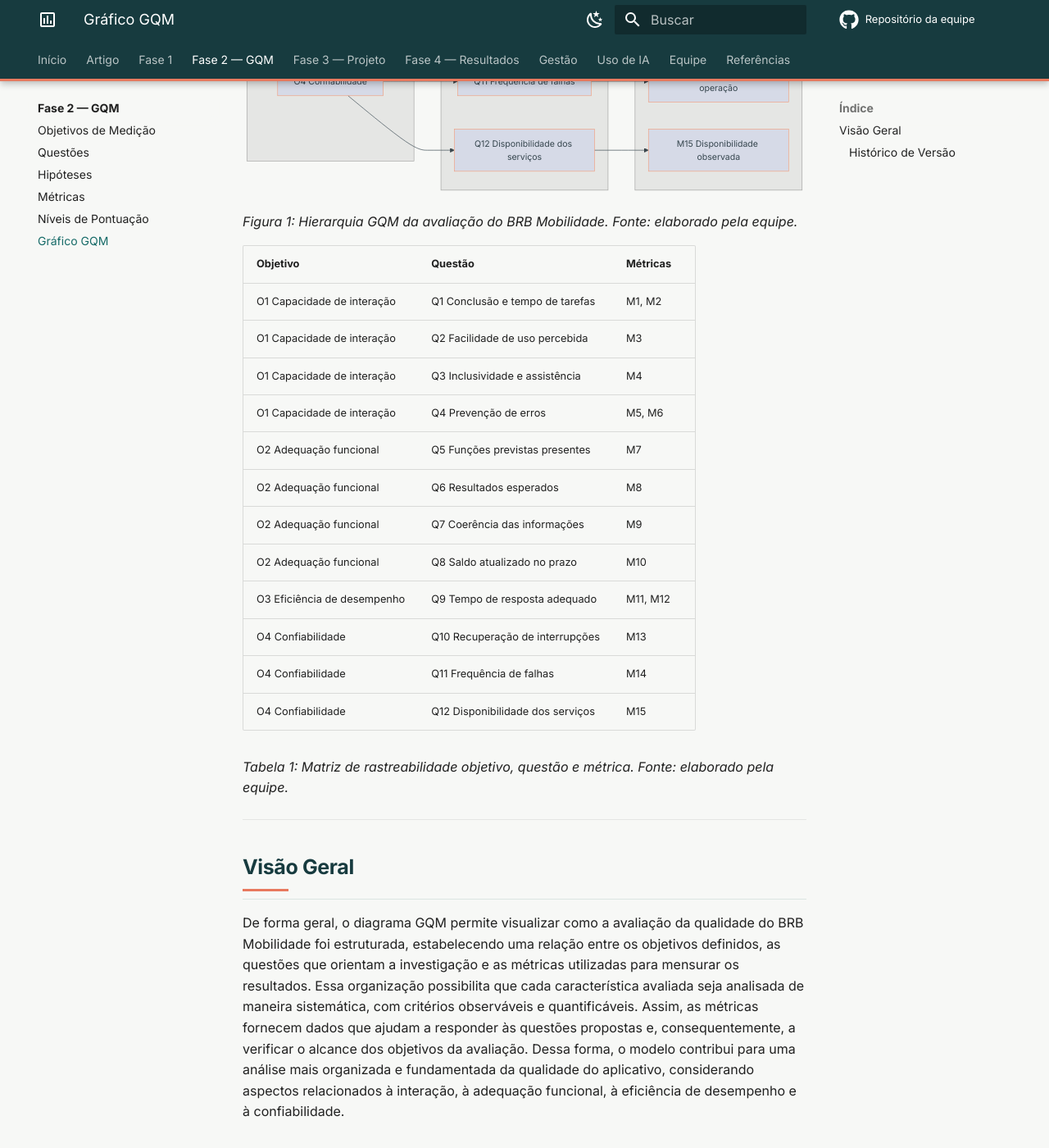
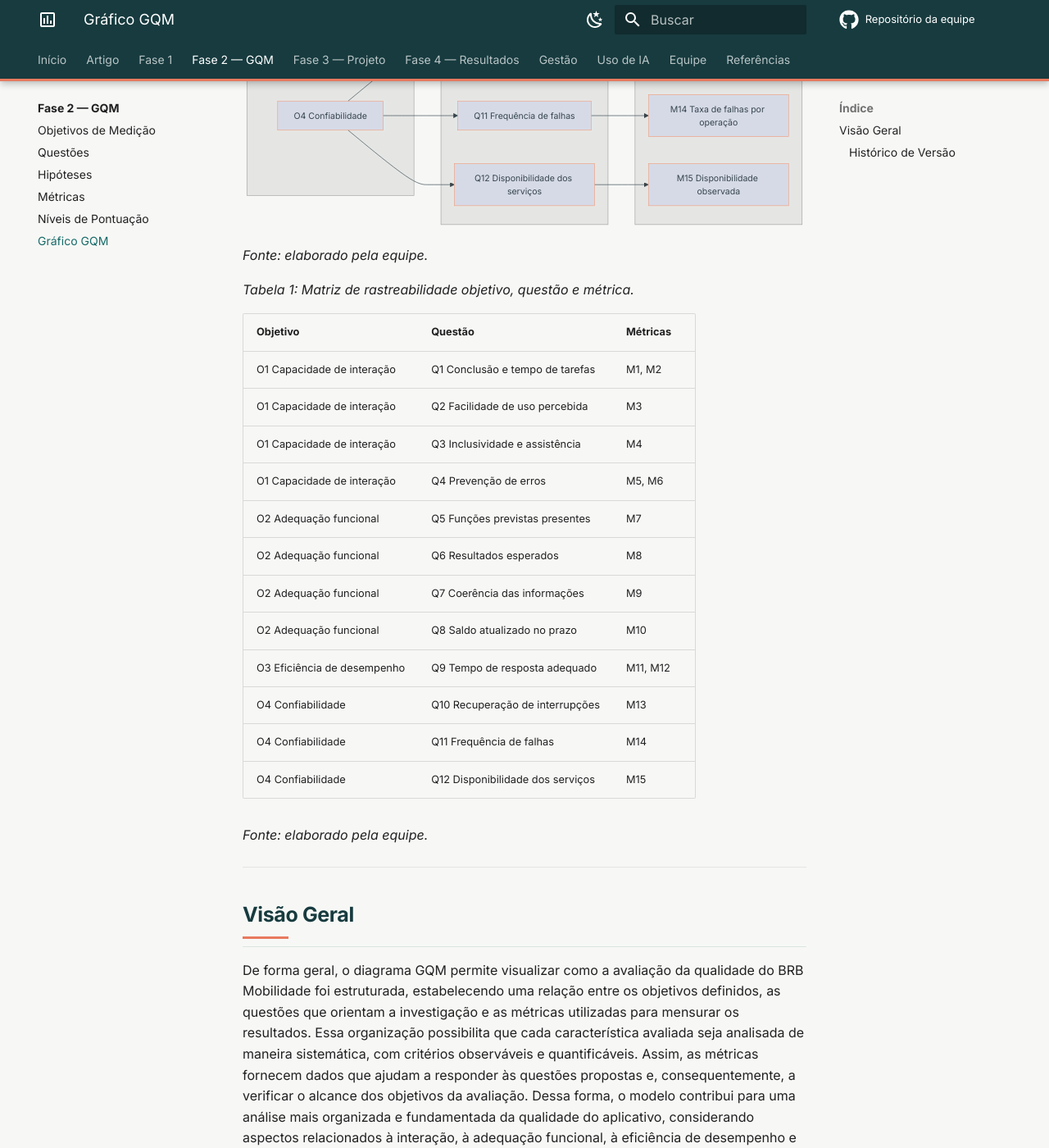
Before and after one commit to FCTE-Qualidade-de-Software-1/2026-2_T01_RUTH_LICHTERMAN, an MkDocs documentation site: the page built from docs/fase-2/grafico-gqm.md, in a window 1280 px wide and 1400 px high, scrolled down 1329 px. Shown: the whole window at 82% size. Built offline with MkDocs 1.6.1 and Material for MkDocs 9.7.7, drawn with Linux system fonts in a browser that asks for light colours; comment, search, counter and statistics services are not loaded; some of the changed lines change nothing that is shown; some of the changed text lies outside the part shown.

Commit message:
docs: adiciona texto alternativo ao diagrama e realiza pequenos ajustes

````diff
--- a/docs/fase-2/grafico-gqm.md
+++ b/docs/fase-2/grafico-gqm.md
@@ -2,8 +2,18 @@
 
 A Figura 1 mostra a hierarquia completa da avaliação: quatro [objetivos](objetivos.md) (nível conceitual), doze [questões](questoes.md) (nível operacional) e quinze [métricas](metricas.md) (nível quantitativo). A Tabela 1, logo abaixo, traz a mesma hierarquia em texto.
 
+*Figura 1: Hierarquia GQM da avaliação do BRB Mobilidade.*
+
 ```mermaid
 flowchart LR
+    accTitle: Estrutura GQM da avaliação, de objetivos a métricas
+    accDescr {
+        Fluxograma da esquerda para a direita com três níveis: objetivos (conceitual), questões (operacional) e métricas (quantitativo). Cada objetivo se desdobra em questões, e cada questão em métricas.
+        O1, Capacidade de interação, tem quatro questões. Q1, conclusão e tempo de tarefas, mede M1 taxa de conclusão de tarefas e M2 razão de tempo por tarefa. Q2, facilidade de uso percebida, mede M3 pontuação SUS. Q3, inclusividade e assistência, mede M4 checklist de acessibilidade. Q4, prevenção de erros, mede M5 erros por tarefa e M6 tratamento de entradas inválidas.
+        O2, Adequação funcional, tem quatro questões. Q5, funções previstas presentes, mede M7 completude funcional. Q6, resultados esperados, mede M8 corretude funcional. Q7, coerência das informações, mede M9 divergências entre informações. Q8, saldo atualizado no prazo, mede M10 saldo atualizado em até 60 segundos.
+        O3, Eficiência de desempenho, tem uma questão. Q9, tempo de resposta adequado, mede M11 tempo médio de resposta e M12 degradação em rede limitada.
+        O4, Confiabilidade, tem três questões. Q10, recuperação de interrupções, mede M13 taxa de recuperação após falha. Q11, frequência de falhas, mede M14 taxa de falhas por operação. Q12, disponibilidade dos serviços, mede M15 disponibilidade observada.
+    }
     subgraph C["Nível conceitual (objetivos)"]
         direction TB
         O1["O1 Capacidade de interação"]
@@ -62,7 +72,9 @@
     Q12 --> M15
 ```
 
-*Figura 1: Hierarquia GQM da avaliação do BRB Mobilidade. Fonte: elaborado pela equipe.*
+*Fonte: elaborado pela equipe.*
+
+*Tabela 1: Matriz de rastreabilidade objetivo, questão e métrica.*
 
 | Objetivo | Questão | Métricas |
 | :--- | :--- | :--- |
@@ -79,7 +91,7 @@
 | O4 Confiabilidade | Q11 Frequência de falhas | M14 |
 | O4 Confiabilidade | Q12 Disponibilidade dos serviços | M15 |
 
-*Tabela 1: Matriz de rastreabilidade objetivo, questão e métrica. Fonte: elaborado pela equipe.*
+*Fonte: elaborado pela equipe.*
 
 ---
 
@@ -92,4 +104,5 @@
 | Versão | Data | Descrição | Autor | Revisor |
 | :--- | :--- | :--- | :--- | :--- |
 | 1.0 | 21/10/2026 | Gráfico GQM completo e matriz de rastreabilidade | [Hauedy Wegner](https://github.com/HauedyWS) | [Giovana Fontes](https://github.com/GiovanaFontesS) |
-| 2.0 | 25/10/2026 | Gráfico com quatro objetivos, conforme a Figura 2 da versão atual do artigo | [Hauedy Wegner](https://github.com/HauedyWS) | [Giovana Fontes](https://github.com/GiovanaFontesS) |
+| 1.1 | 25/10/2026 | Gráfico com quatro objetivos, conforme a Figura 2 da versão atual do artigo | [Hauedy Wegner](https://github.com/HauedyWS) | [Giovana Fontes](https://github.com/GiovanaFontesS) |
+| 1.2 | 26/10/2026 |Adiciona texto alternativo no diagrama e faz pequenos ajustes | [Letícia Lopes](https://github.com/leticialopes20) | [Giovana Fontes](https://github.com/GiovanaFontesS) |
````
